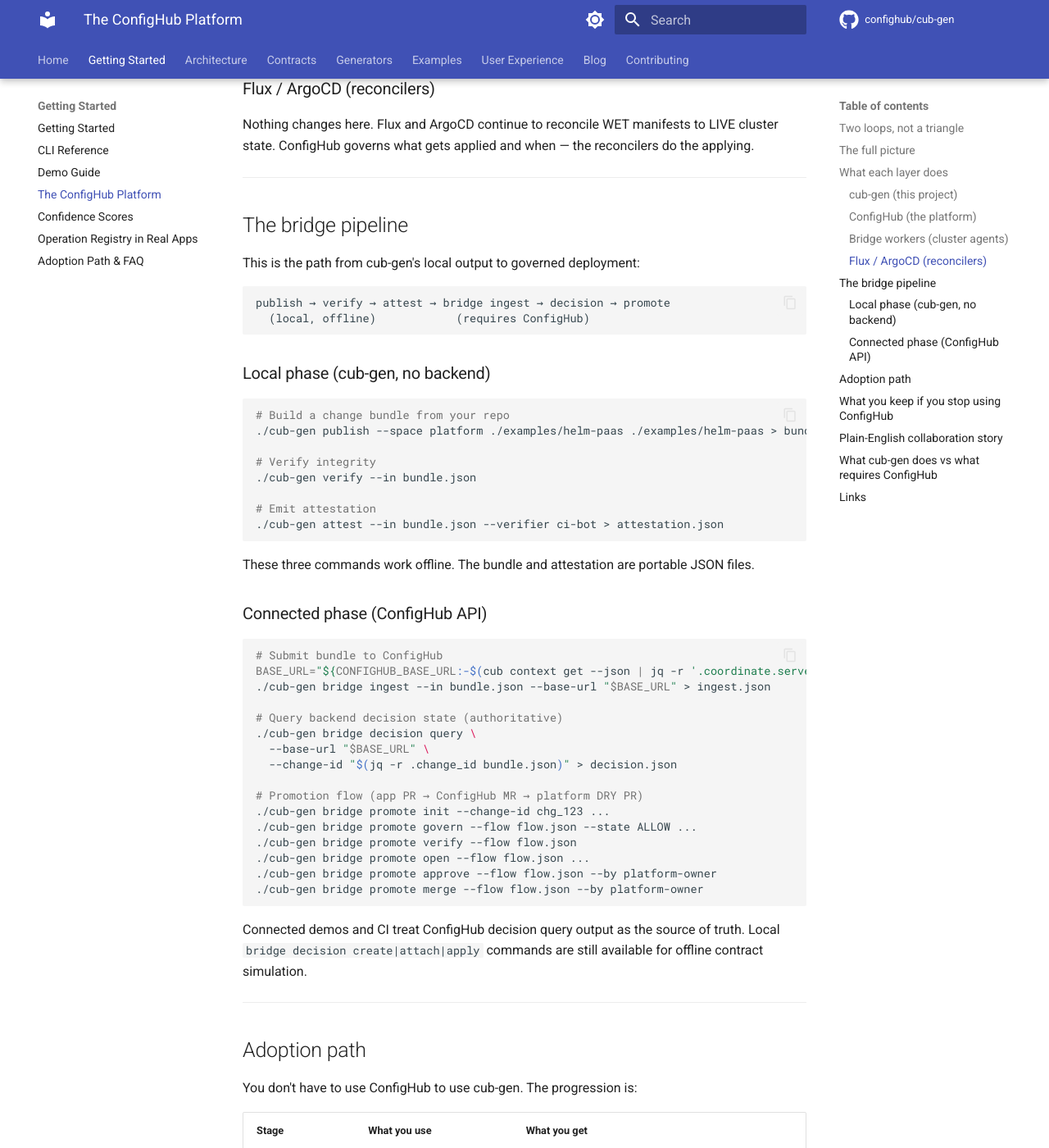
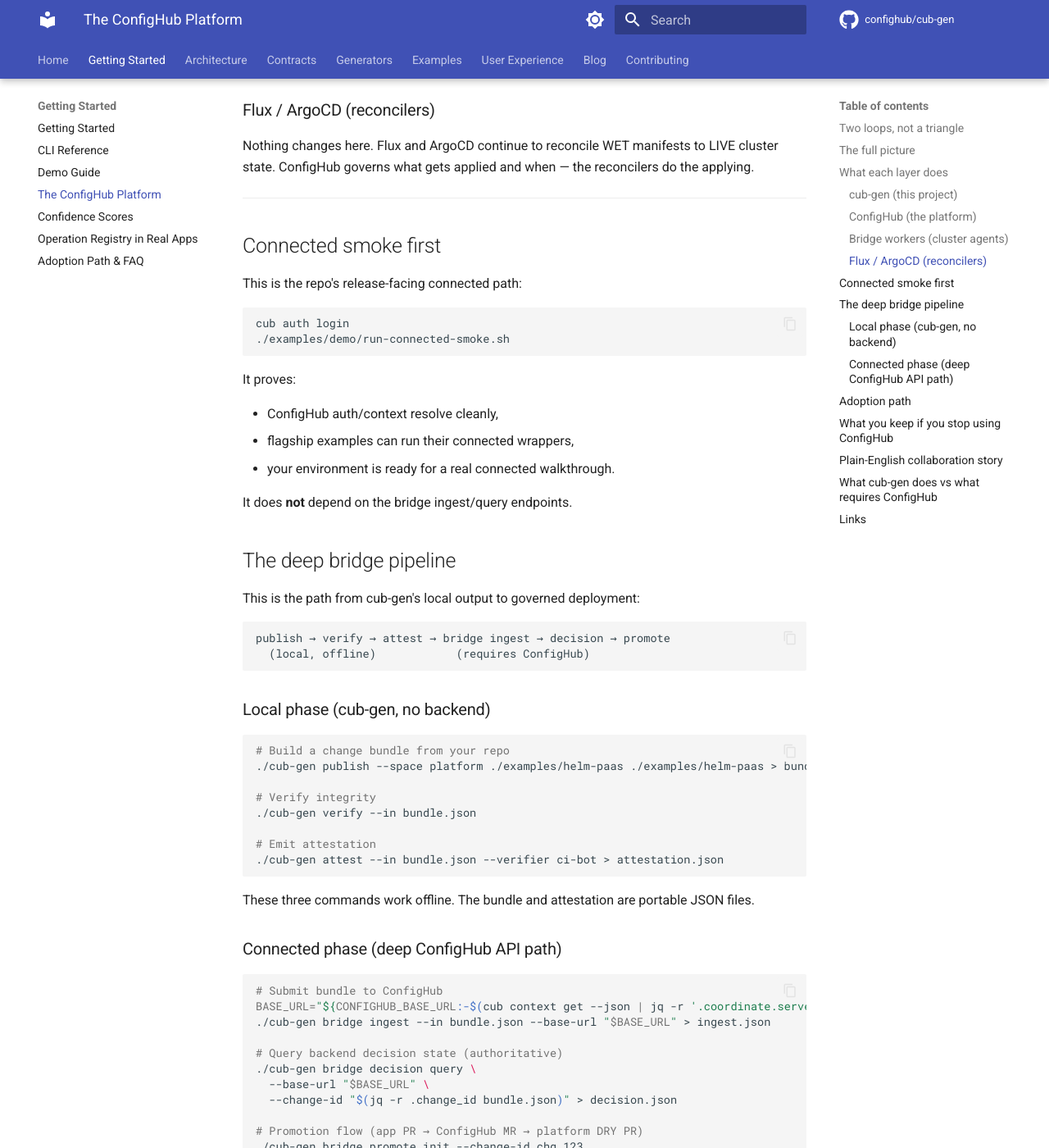
Before and after one commit to confighub/cub-gen, an MkDocs documentation site: the page built from docs/platform.md, in a window 1280 px wide and 1400 px high, scrolled down 3091 px. Shown: the whole window at 82% size. Built offline with MkDocs 1.6.1 and Material for MkDocs 9.7.7, drawn with Linux system fonts in a browser that asks for light colours; comment, search, counter and statistics services are not loaded; some of the changed text lies outside the part shown.

Commit message:
docs: clarify connected smoke and deep flows

````diff
--- a/docs/platform.md
+++ b/docs/platform.md
@@ -3,7 +3,9 @@
 cub-gen is the local-first entry point to the ConfigHub platform.
 
 - Local mode: standalone, no backend login required.
-- Connected mode: `cub auth login` + ConfigHub backend APIs.
+- Connected mode: `cub auth login` + ConfigHub backend APIs. The repo's first
+  connected run is the smaller smoke lane; raw bridge endpoints are the deeper
+  path.
 
 ConfigHub backend OSS is available today:
 
@@ -82,7 +84,8 @@ Local CLI that runs against any Git repo. No backend required.
 | `verify` | Validates bundle schema and digest integrity |
 | `attest` | Emits an attestation record from a verified bundle |
 
-The output of `publish` is a **ConfigHub-ready change bundle** — the exact format that ConfigHub's bridge ingest accepts.
+The output of `publish` is a **ConfigHub-ready change bundle** — the exact
+format used by the deeper bridge-ingest path.
 
 ### ConfigHub (the platform)
 
@@ -135,7 +138,24 @@ Nothing changes here. Flux and ArgoCD continue to reconcile WET manifests to LIV
 
 ---
 
-## The bridge pipeline
+## Connected smoke first
+
+This is the repo's release-facing connected path:
+
+```bash
+cub auth login
+./examples/demo/run-connected-smoke.sh
+```
+
+It proves:
+
+- ConfigHub auth/context resolve cleanly,
+- flagship examples can run their connected wrappers,
+- your environment is ready for a real connected walkthrough.
+
+It does **not** depend on the bridge ingest/query endpoints.
+
+## The deep bridge pipeline
 
 This is the path from cub-gen's local output to governed deployment:
 
@@ -159,7 +179,7 @@ publish → verify → attest → bridge ingest → decision → promote
 
 These three commands work offline. The bundle and attestation are portable JSON files.
 
-### Connected phase (ConfigHub API)
+### Connected phase (deep ConfigHub API path)
 
 ```bash
 # Submit bundle to ConfigHub
@@ -180,7 +200,7 @@ BASE_URL="${CONFIGHUB_BASE_URL:-$(cub context get --json | jq -r '.coordinate.se
 ./cub-gen bridge promote merge --flow flow.json --by platform-owner
 ```
 
-Connected demos and CI treat ConfigHub decision query output as the source of truth.
+Deep connected demos and scripts treat ConfigHub decision query output as the source of truth.
 Local `bridge decision create|attach|apply` commands are still available for offline contract simulation.
 
 ---
@@ -193,8 +213,9 @@ You don't have to use ConfigHub to use cub-gen. The progression is:
 |-------|-------------|-------------|
 | **0. Local CLI** | `cub-gen` only | DRY/WET classification, provenance, inverse-edit guidance. Works today against any Git repo. |
 | **1. Bridge artifacts** | `cub-gen publish + verify + attest` | Portable change bundles with digest verification and attestation. Still local, still offline. |
-| **2. ConfigHub connected** | ConfigHub backend + bridge ingest | Governed WET state, decision authority, cross-repo queries, retention, policy at write time. |
-| **3. Governed execution** | ConfigHub + bridge workers + Flux/ArgoCD | Full governed pipeline: nothing deploys without an explicit ALLOW decision with attestation linkage. |
+| **2. ConfigHub smoke** | ConfigHub auth + flagship connected wrappers | Confirm the real connected environment and wrapper entrypoints work. |
+| **3. Deep connected bridge path** | ConfigHub backend + bridge ingest | Governed WET state, decision authority, cross-repo queries, retention, policy at write time. |
+| **4. Governed execution** | ConfigHub + bridge workers + Flux/ArgoCD | Full governed pipeline: nothing deploys without an explicit ALLOW decision with attestation linkage. |
 
 Each stage is additive. You keep everything from the previous stage and add new capability.
 
````
Also changed, not shown: docs/ai/cub-gen-tasks.md (+11 -8 lines), docs/cli-reference.md (+5 -1 lines), docs/getting-started.md (+14 -2 lines), examples/README.md (+15 -8 lines), examples/ai-ops-paas/README.md (+9 -3 lines), examples/backstage-idp/README.md (+9 -3 lines), examples/c3agent/README.md (+9 -3 lines), examples/confighub-actions/README.md (+9 -3 lines), examples/demo/README.md (+25 -8 lines), examples/helm-paas/README.md (+11 -4 lines), examples/just-apps-no-platform-config/README.md (+9 -3 lines), examples/ops-workflow/README.md (+9 -3 lines), examples/scoredev-paas/README.md (+9 -3 lines), examples/swamp-automation/README.md (+9 -3 lines).
